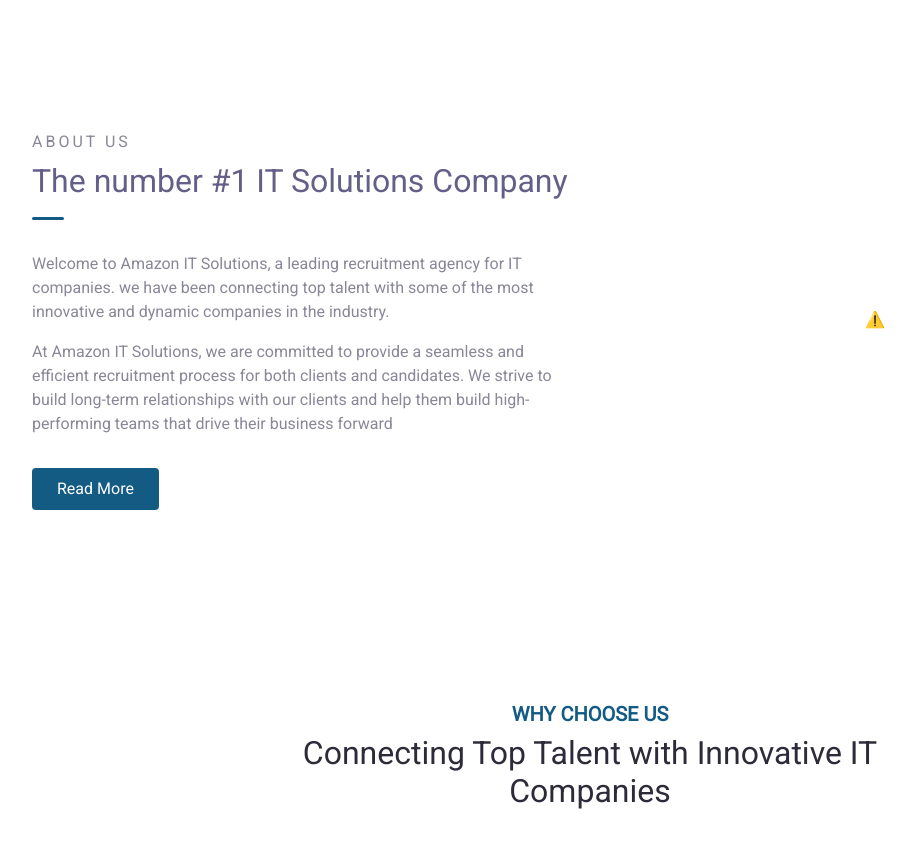
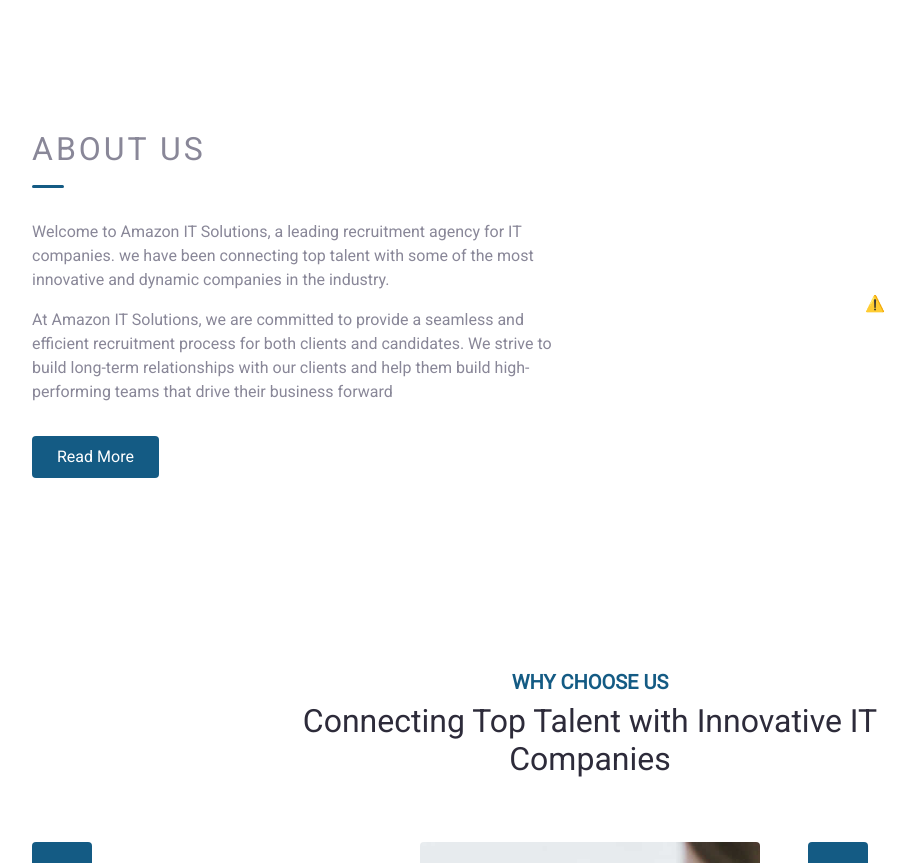
Before and after one commit to Sundaresan25/amazonIt, a React (Create React App) app: page / in a window 1280 px wide. Shown: the part 1340-2203 px from the top of the page, without its empty margins (50-965 px from the left). Built offline with nearby package versions, Linux system fonts and the light colour scheme; no server answers; some icons are missing.

Commit message:
banner  changes done

```diff
--- a/package.json
+++ b/package.json
@@ -12,6 +12,7 @@
     "@testing-library/react": "^13.4.0",
     "@testing-library/user-event": "^13.5.0",
     "aos": "^2.3.4",
+    "nodemailer": "^6.9.1",
     "react": "^18.2.0",
     "react-countup": "^6.4.2",
     "react-dom": "^18.2.0",
--- a/src/Pages/Home.jsx
+++ b/src/Pages/Home.jsx
@@ -297,8 +297,8 @@ export default function Home() {
         <div class="container">
           <div class="row align-items-center">
             <div class="col-lg-6 py-3 wow fadeInUp" data-aos="fade-right">
-              <span class="subhead">About us</span>
-              <h2 class="title-section">The number #1 IT Solutions Company</h2>
+              <h2 class="subhead">About us</h2>
+              {/* <h2 class="title-section">The number #1 IT Solutions Company</h2> */}
               <div class="divider"></div>
 
               <p>
--- a/src/Utilities/Utilities.js
+++ b/src/Utilities/Utilities.js
@@ -67,7 +67,7 @@ export const teams = [
 
   {
     name: "Sneha Kumari bhadani",
-    designation: "Software developer",
+    designation: "Software Engineer",
     Profile: Team4,
   },
 
```
Also changed, not shown: 1 other file (tests, documents, lock files or other folders).
